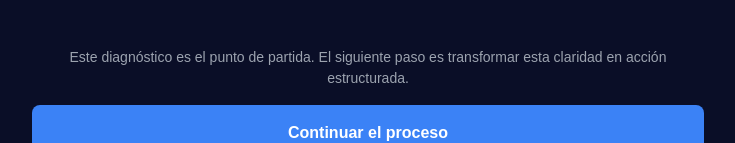
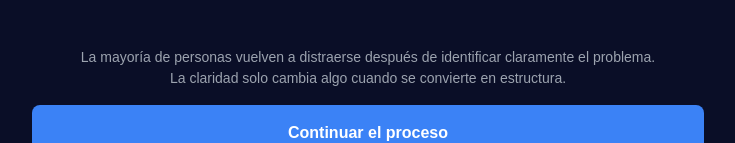
Before and after one commit to bienvenidoamentalengineering-cyber/internal-audit-system, a Next.js app: page /diagnosis in a window 1280 px wide. Shown: the part 1263-1406 px from the top of the page, without its empty margins (272-1007 px from the left). Built offline with nearby package versions, Linux system fonts and the light colour scheme; no server answers.

Commit message:
Change: Actualizar texto antes del CTA en Día 7

```diff
--- a/app/diagnosis/page.tsx
+++ b/app/diagnosis/page.tsx
@@ -520,7 +520,8 @@ export default function DiagnosisPage() {
                 margin: 0,
                 lineHeight: '1.5',
               }}>
-                Este diagnóstico es el punto de partida. El siguiente paso es transformar esta claridad en acción estructurada.
+                La mayoría de personas vuelven a distraerse después de identificar claramente el problema.<br />
+                La claridad solo cambia algo cuando se convierte en estructura.
               </p>
               <a
                 href="https://wa.me/34603647173?text=Hola+Pedro+acabo+de+terminar+el+journal+de+7+dias+y+quiero+continuar+el+proceso"
```
